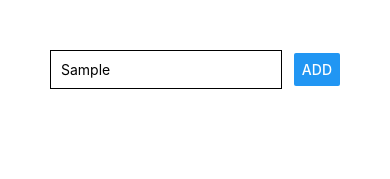
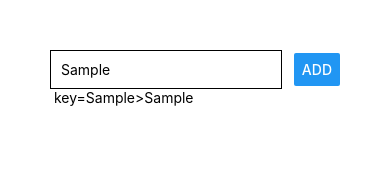
Before and after one commit to krdowns/rn-complete-guide, a React Native app: screen / in a window 390 px wide. Both pictures are taken after typing "Sample" into the empty fields and a click on the button "ADD". Shown: the top 179 px of the page. Built offline with nearby package versions, Linux system fonts and the light colour scheme.

Commit message:
now has add functionality and displays added goals

```diff
--- a/App.js
+++ b/App.js
@@ -3,9 +3,14 @@ import { StyleSheet, Text, View, TextInput, Button } from "react-native";
 
 export default function App() {
   const [enteredGoal, setEnteredGoal] = useState("");
+  const [courseGoals, setCourseGoals] = useState([]);
 
   const goalInputHandler = enteredText => {
     setEnteredGoal(enteredText);
+  };
+
+  const addGoalHandler = () => {
+    setCourseGoals(currentGoals => [...currentGoals, enteredGoal]);
   };
 
   return (
@@ -17,9 +22,18 @@ export default function App() {
           onChangeText={goalInputHandler}
           value={enteredGoal}
         />
-        <Button title="ADD" />
+        <Button title="ADD" onPress={addGoalHandler} />
       </View>
-      <View></View>
+      <View>
+        {courseGoals.map(goal => (
+          <View>
+            <Text>
+              {" "}
+              key={goal}>{goal}
+            </Text>
+          </View>
+        ))}
+      </View>
     </View>
   );
 }
```
